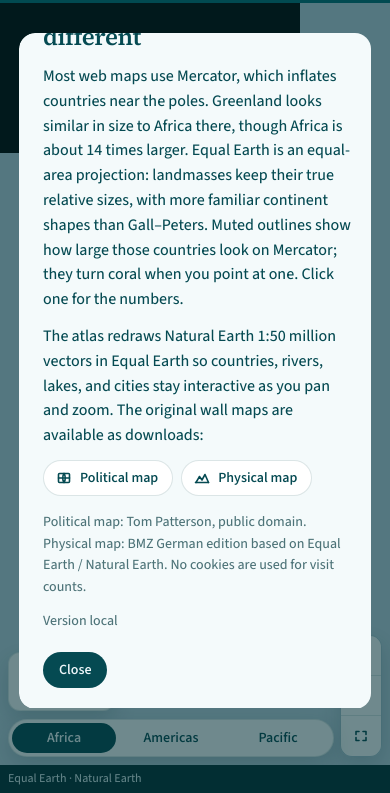
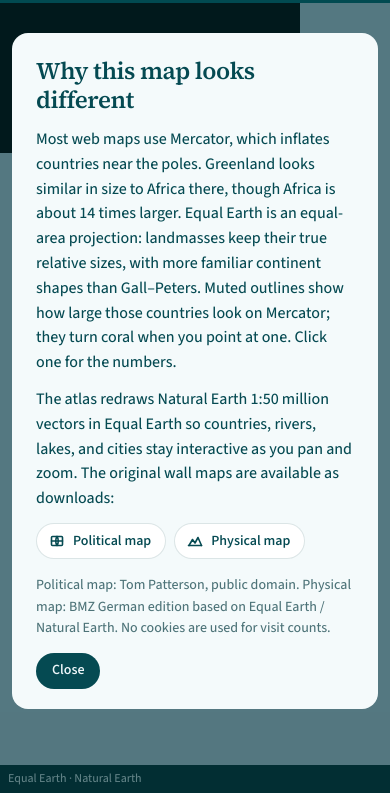
Before and after one commit to brunocabezas/equal-earth-map, a website with bundled scripts: page index.html in a window 390 px wide. Both pictures are taken after a click on the button 364 px from the left and 27 px from the top of the page. Shown: the part 51-844 px from the top of the page. Built offline with nearby package versions, Linux system fonts and the light colour scheme.

Commit message:
Keep the About title on screen on phones instead of panning the overlay down to Close.

```diff
--- a/index.html
+++ b/index.html
@@ -242,7 +242,8 @@
 
     <dialog id="about" aria-labelledby="about-title">
       <div class="about-card">
-        <h2 id="about-title">Why this map looks different</h2>
+        <h2 id="about-title" tabindex="-1">Why this map looks different</h2>
+        <div class="about-body">
           <p>
             Most web maps use Mercator, which inflates countries near the poles. Greenland looks
             similar in size to Africa there, though Africa is about 14 times larger. Equal Earth is
@@ -286,6 +287,7 @@
             Equal Earth / Natural Earth. No cookies are used for visit counts.
           </p>
           <p class="fine about-version" id="about-version">Version …</p>
+        </div>
         <button type="button" id="about-close">Close</button>
       </div>
     </dialog>
--- a/src/app.ts
+++ b/src/app.ts
@@ -1508,7 +1508,9 @@
 
   document.getElementById("about-open")?.addEventListener("click", () => {
     about.showModal();
-    requireElement("about-close").focus();
+    const body = about.querySelector(".about-body");
+    if (body instanceof HTMLElement) body.scrollTop = 0;
+    requireElement("about-title").focus({ preventScroll: true });
   });
   requireElement("about-close").addEventListener("click", () => about.close());
   about.addEventListener("click", (event) => {
--- a/styles.css
+++ b/styles.css
@@ -1082,18 +1082,48 @@ dialog {
 
 dialog::backdrop { background: rgba(3, 47, 52, 0.55); }
 
+#about[open] {
+  position: fixed;
+  inset: 0;
+  width: 100%;
+  max-width: none;
+  height: 100%;
+  height: 100svh;
+  max-height: 100svh;
+  margin: 0;
+  padding: max(12px, env(safe-area-inset-top)) 12px max(12px, env(safe-area-inset-bottom));
+  display: grid;
+  place-items: center;
+  overflow: hidden;
+  background: transparent;
+  border-radius: 0;
+}
+
+body:has(#about[open]) .map-chrome {
+  visibility: hidden;
+}
+
 .about-card {
-  width: min(560px, 92vw);
-  max-height: min(80vh, 90dvh);
-  overflow: auto;
+  display: flex;
+  flex-direction: column;
+  width: min(560px, 100%);
+  max-height: min(80vh, calc(100svh - 24px));
+  overflow: hidden;
   padding: 24px 24px 20px;
   border-radius: 16px;
   background: var(--panel);
+}
+
+.about-body {
+  min-height: 0;
+  overflow: auto;
+  overscroll-behavior: contain;
   scrollbar-color: var(--ink-soft) var(--panel);
 }
 
 .about-card h1,
 .about-card h2 {
+  flex-shrink: 0;
   margin: 0 0 12px;
   font-family: var(--serif);
   font-size: 1.5rem;
@@ -1150,6 +1180,8 @@ dialog::backdrop { background: rgba(3, 47, 52, 0.55); }
 }
 
 #about-close {
+  flex-shrink: 0;
+  align-self: start;
   margin-top: 8px;
   border: 0;
   border-radius: 999px;
@@ -1447,6 +1479,10 @@ dialog::backdrop { background: rgba(3, 47, 52, 0.55); }
     white-space: nowrap;
   }
 
+  #atlas-view:has(#place-info:not([hidden])) .overlay-legend {
+    display: none;
+  }
+
   .zoom-stack button {
     width: 40px;
     height: 40px;
```
Also changed, not shown: DESIGN.md (+4 -1 lines). Lines whose indentation alone changed are shown as unchanged.
